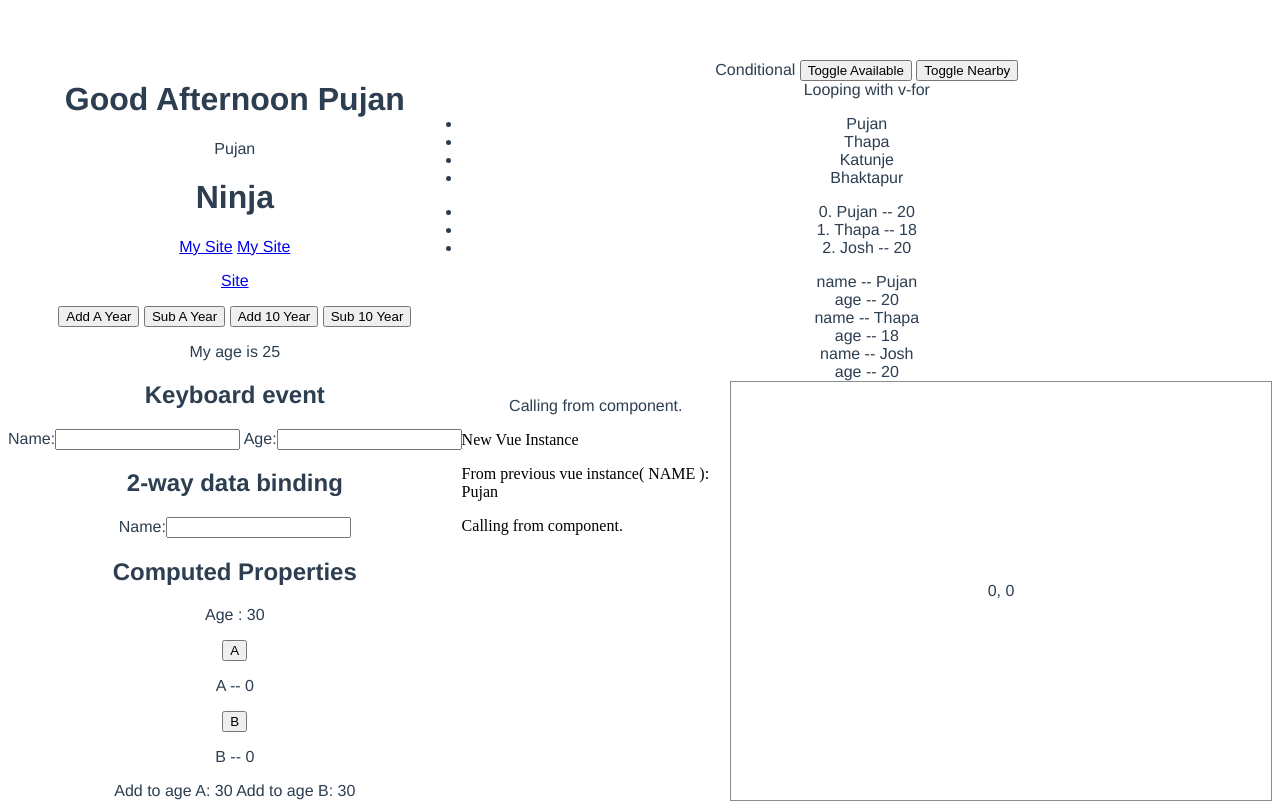
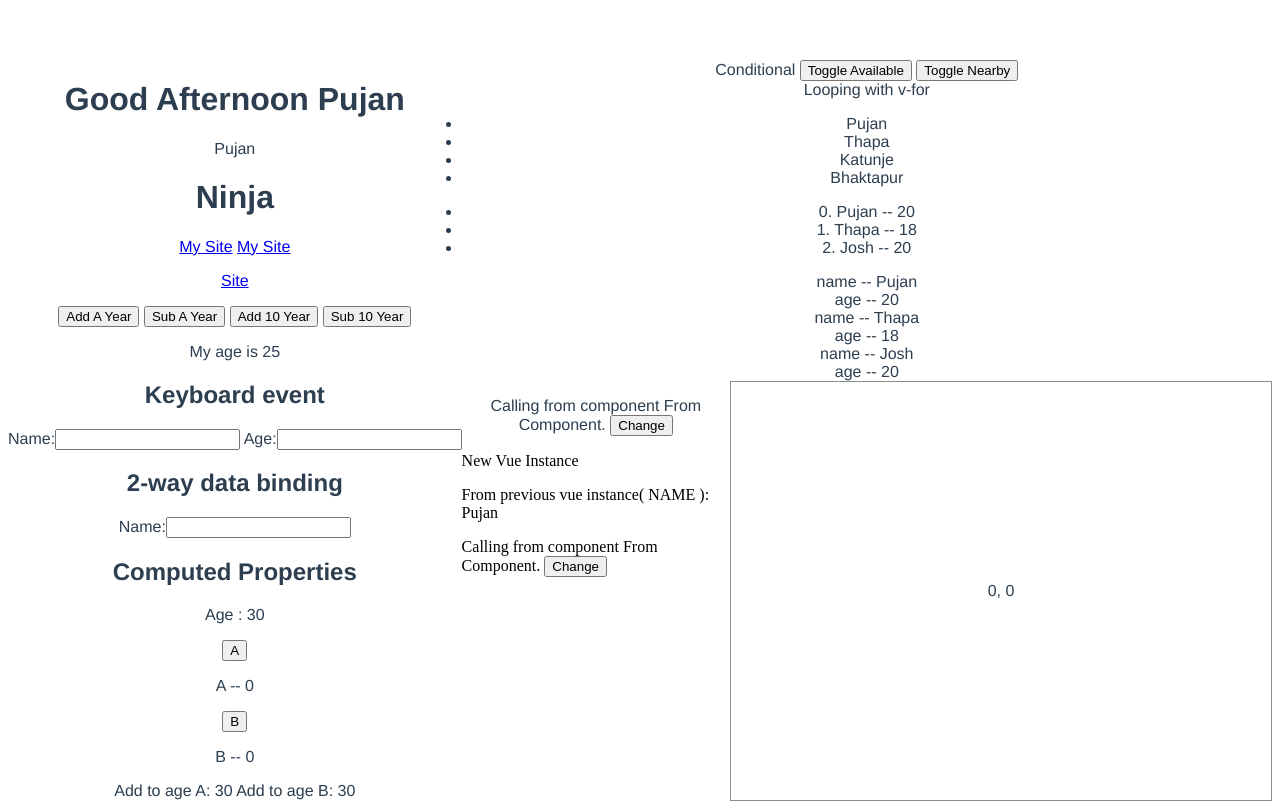
Before and after one commit to e911/Vue-JS-Tutorial, a Vue app: page / in a window 1280 px wide. Shown: the top 802 px of the page. Built offline with nearby package versions, Linux system fonts and the light colour scheme.

Commit message:
Components , methods and data scope

```diff
--- a/src/main.js
+++ b/src/main.js
@@ -6,7 +6,17 @@ import App from './App'
 Vue.config.productionTip = false
 
 Vue.component('greeting', {
-  template: '<p>Calling from component.</p>'
+  template: '<p>Calling from component {{ name }}. <button v-on:click="changeName">Change</button></p>',
+  data: function () {
+    return {
+      name: 'From Component'
+    }
+  },
+  methods: {
+    changeName: function () {
+      this.name = 'Changed'
+    }
+  }
 })
 
 /* eslint-disable no-new */
```
